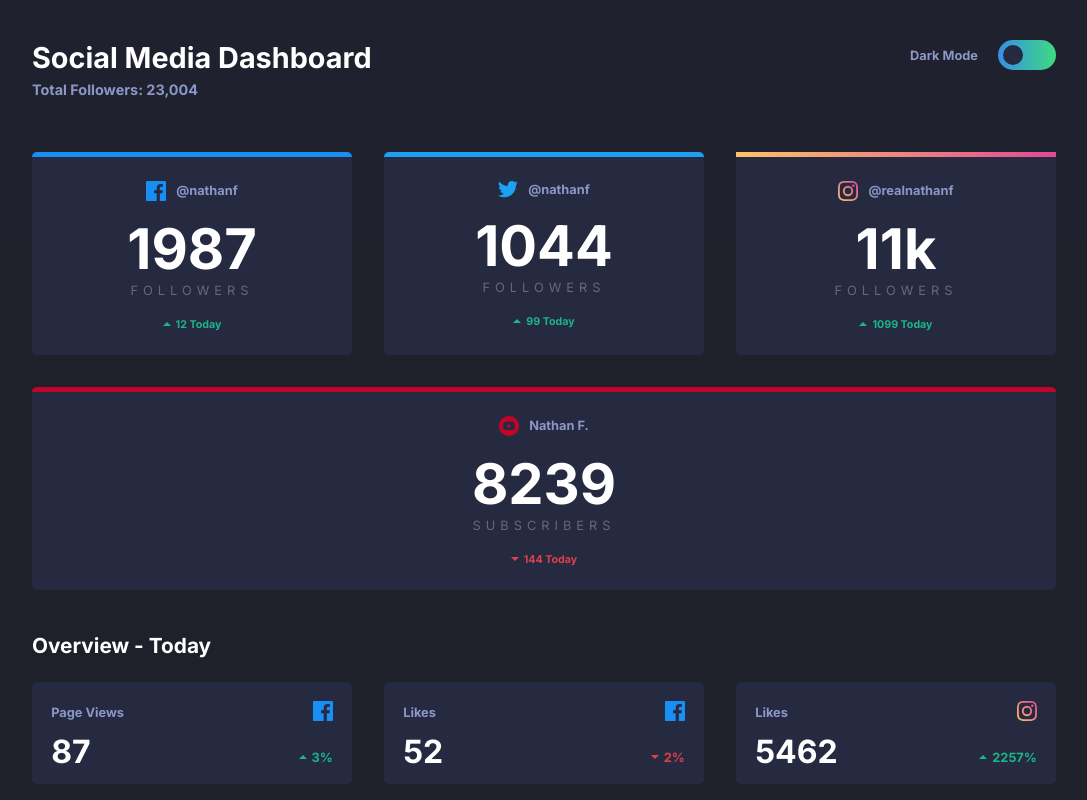
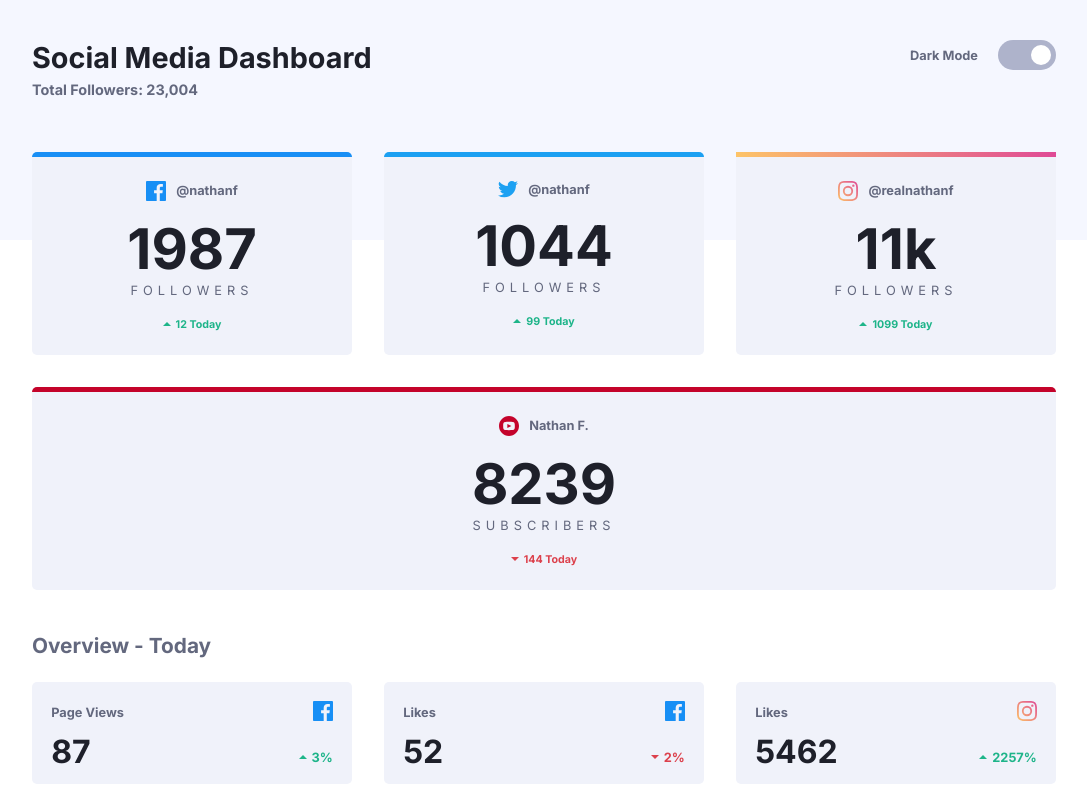
Before and after one commit to artimys/social-media-dashboard-with-theme-switcher, a plain HTML site: page index.html in a window 1280 px wide. Both pictures are taken after a click on the label 1123 px from the left and 55 px from the top of the page. Shown: the top 800 px of the page, without its empty margins (96-1183 px from the left). Drawn offline with Linux system fonts and the light colour scheme.

Commit message:
Switch default theme to dark

```diff
--- a/css/main.scss
+++ b/css/main.scss
@@ -39,17 +39,19 @@ DEFAULTS
     padding: 0;
 }
 body {
-    background-color: $white-bg;
+    background-color: $very-dark-blue-bg;
+    color: $white-text;
+    // transition: background-color 0.1s;
     font-family: 'Inter', sans-serif;
     min-height: 100vh;
 }
 
 h1 {
-    color: $very-dark-blue-text;
+    color: $white-text;
     font-weight: 700;
 }
 h2 {
-    color: $dark-grayish-blue-text;
+    color: $white-text;
     font-size: 1.3rem;
 }
 
@@ -61,15 +63,16 @@ COMPONENTS
 
 .followers-card,
 .overview-card {
-    background-color: $light-grayish-blue-card-bg;
+    background-color: $dark-desaturated-blue-card-bg;
+    color: $desaturated-blue-text;
+    // transition: background-color 0.1s;
     border-radius: 5px;
-    color: $dark-grayish-blue-text;
     font-weight: 700;
 
     &:hover {
         cursor: pointer;
         // TODO get color right
-        background-color: darken($light-grayish-blue-card-bg, 2%);
+        background-color: lighten($dark-desaturated-blue-card-bg, 5%);
     }
 }
 
@@ -106,7 +109,7 @@ COMPONENTS
     &__count {
         margin-top: 10px;
         font-size: 3.5rem;
-        color: $very-dark-blue-text;
+        color: $white-text;
         small {
             display: block;
             color: $dark-grayish-blue-text;
@@ -157,7 +160,7 @@ COMPONENTS
     }
     &__count {
         flex: 1;
-        color: $very-dark-blue-text;
+        color: $white-text;
         font-size: 2rem;
         line-height: 26px;
     }
@@ -191,6 +194,7 @@ $circle-translate: $toggle-button-width - $circle-size - ($toggle-button-padding
     justify-content: space-between;
     align-items: center;
     column-gap: 20px;
+    color: $desaturated-blue-text;
 
     // Real checkbox hidden
     &__checkbox {
@@ -202,9 +206,12 @@ $circle-translate: $toggle-button-width - $circle-size - ($toggle-button-padding
             // ~ selector looks at sibling selector
             // then descend to circle element to style
             ~ .toggle-switch__button {
+                background-color: $light-toggle;
+                background-image: none;
+
                 .toggle-switch__circle {
-                    background-color: $dark-desaturated-blue-card-bg;
-                    transform: translate(0);
+                    background-color: #fff;
+                    transform: translate($circle-translate);
                 }
            }
         }
@@ -214,18 +221,21 @@ $circle-translate: $toggle-button-width - $circle-size - ($toggle-button-padding
         border-radius: 50px;
         width: $toggle-button-width;
         padding: $toggle-button-padding;
-        background-color: $light-toggle;
+        background-image: $rainbow-toggle;
         cursor: pointer;
     }
      &__circle {
-        background-color: #fff;
+        background-color: $dark-desaturated-blue-card-bg;
         border-radius: 50%;
         width: $circle-size;
         height: $circle-size;
-        transform: translate($circle-translate);
+        transform: translate(0);
         transition: transform 0.5s ease;
     }
     &:hover {
+        .toggle-switch__label {
+            color: $white-bg;
+        }
         .toggle-switch__button {
             background-image: $rainbow-toggle;
         }
@@ -240,7 +250,7 @@ LAYOUT
 
 .body-bg {
     z-index: 0;
-    background-color: $very-pale-blue-top-bg-pattern;
+    background-color: $very-dark-blue-top-bg-pattern;
     position: absolute;
     width: 100%;
     height: 240px;
@@ -251,7 +261,7 @@ LAYOUT
 .heading-theme-wrap,
 .heading-overview {
     font-weight: 700;
-    color: $dark-grayish-blue-text;
+    color: $desaturated-blue-text;
 }
 
 .heading-dashboard {
@@ -340,49 +350,50 @@ DESKTOP
 
 
 /*==========
-DARK THEME
+WHITE THEME
 =========*/
 
-body.dark-magic {
-    background-color: $very-dark-blue-bg;
-    color: $white-text;
+body.white-magic {
+    background-color: $white-bg;
+    color: $very-dark-blue-text;
 
-    h1, h2,
-    .heading-theme-wrap,
-    .overview-card__count {
-        color: $white-text;
+    .body-bg {
+        background-color: $very-pale-blue-top-bg-pattern;
     }
 
-    .body-bg {
-        background-color: $very-dark-blue-top-bg-pattern;
+    h1,
+    .followers-card__count,
+    .overview-card__count {
+        color: $very-dark-blue-text;
     }
 
+    h2,
     .heading-dashboard,
     .heading-overview {
-        color: $desaturated-blue-text;
+        color: $dark-grayish-blue-text;
     }
 
     .followers-card,
     .overview-card {
-        background-color: $dark-desaturated-blue-card-bg;
-        color: $desaturated-blue-text;
+        background-color: $light-grayish-blue-card-bg;
+        color: $dark-grayish-blue-text;
 
         &:hover {
             // TODO get color right
-            background-color: lighten($dark-desaturated-blue-card-bg, 5%);
+            background-color: darken($light-grayish-blue-card-bg, 2%);
         }
     }
 
     .toggle-switch {
-        color: $desaturated-blue-text;
+        color: $dark-grayish-blue-text;
 
-        &__button {
-            background-image: $rainbow-toggle;
-        }
         &:hover {
             .toggle-switch__label {
-                color: $white-bg;
+                color: $dark-grayish-blue-text;
             }
+        }
+        &__button {
+            background-color: $light-toggle;
         }
     }
 }
--- a/js/main.js
+++ b/js/main.js
@@ -4,12 +4,12 @@ const body = document.getElementsByTagName("body")[0];
 
 // Change theme when checkbox is checked
 function changeTheme(element) {
-    let = darkThemeClassName = "dark-magic";
+    let = whiteThemeClassName = "white-magic";
 
     if (element.checked) {
-        body.classList.add(darkThemeClassName);
+        body.classList.add(whiteThemeClassName);
     } else {
-        body.classList.remove(darkThemeClassName);
+        body.classList.remove(whiteThemeClassName);
     }
 }
 
```
Also changed, not shown: css/main.css, 1 other file.
